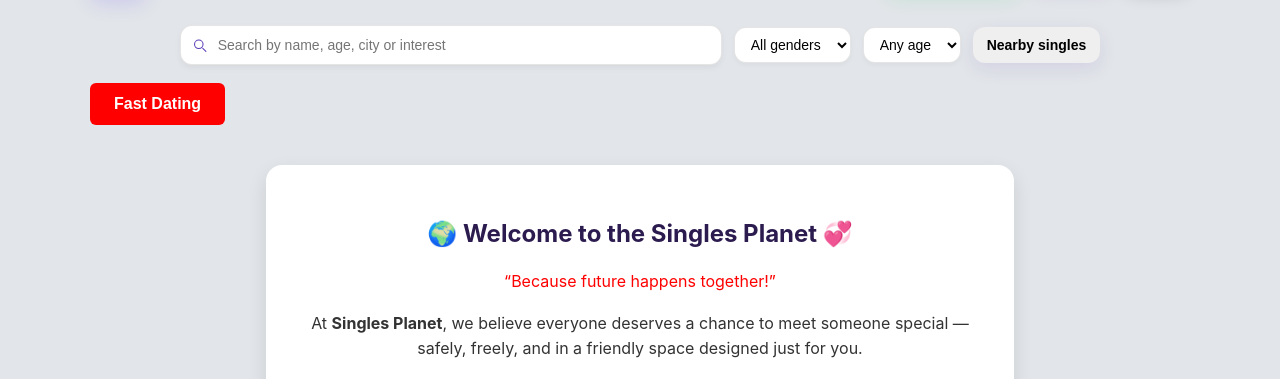
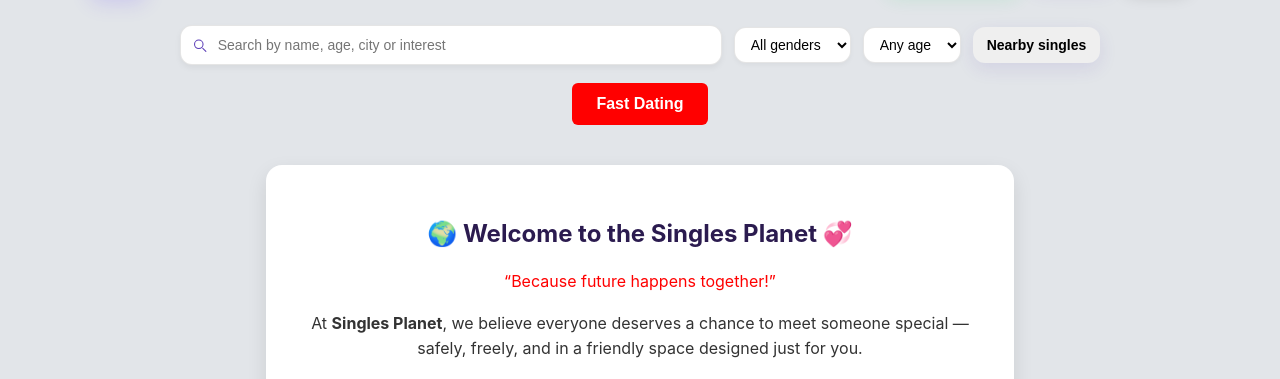
Before and after one commit to connect254/spisour-website, a plain HTML site: page index.html in a window 1280 px wide. Shown: the part 99-478 px from the top of the page. Drawn offline with Linux system fonts and the light colour scheme.

Commit message:
Update index.html

```diff
--- a/index.html
+++ b/index.html
@@ -99,9 +99,11 @@
 
         <button id="nearbyBtn" class="btn btn-ghost">Nearby singles</button>
       </section>
-      <button class="red-button" onclick="window.location.href='fast.html'">
-        Fast Dating
-      </button>
+      <div class="redfast">
+        <button class="red-button" onclick="window.location.href='fast.html'">
+          Fast Dating
+        </button>
+      </div>
 
       <section class="welcome-section">
         <div class="welcome-card">
```
